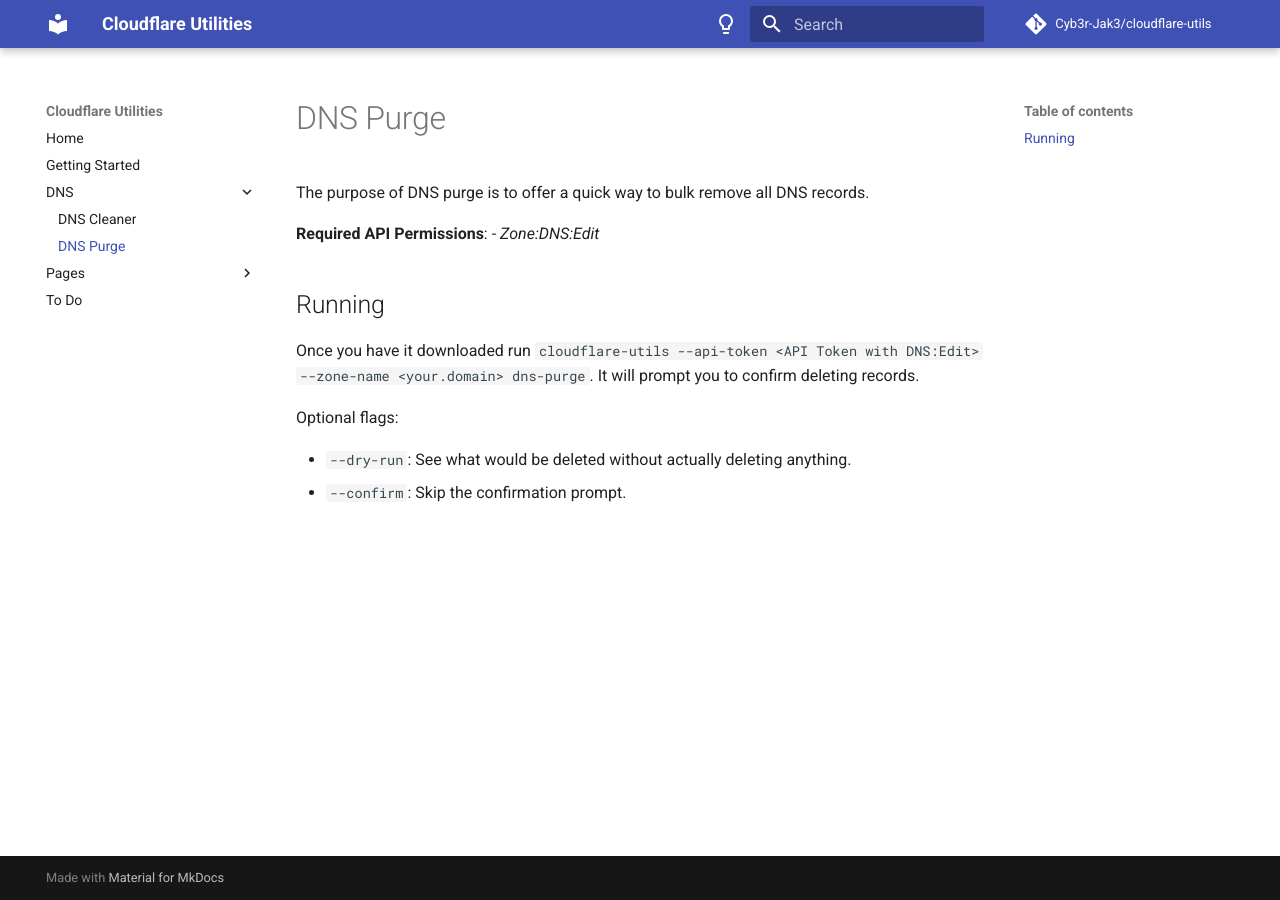
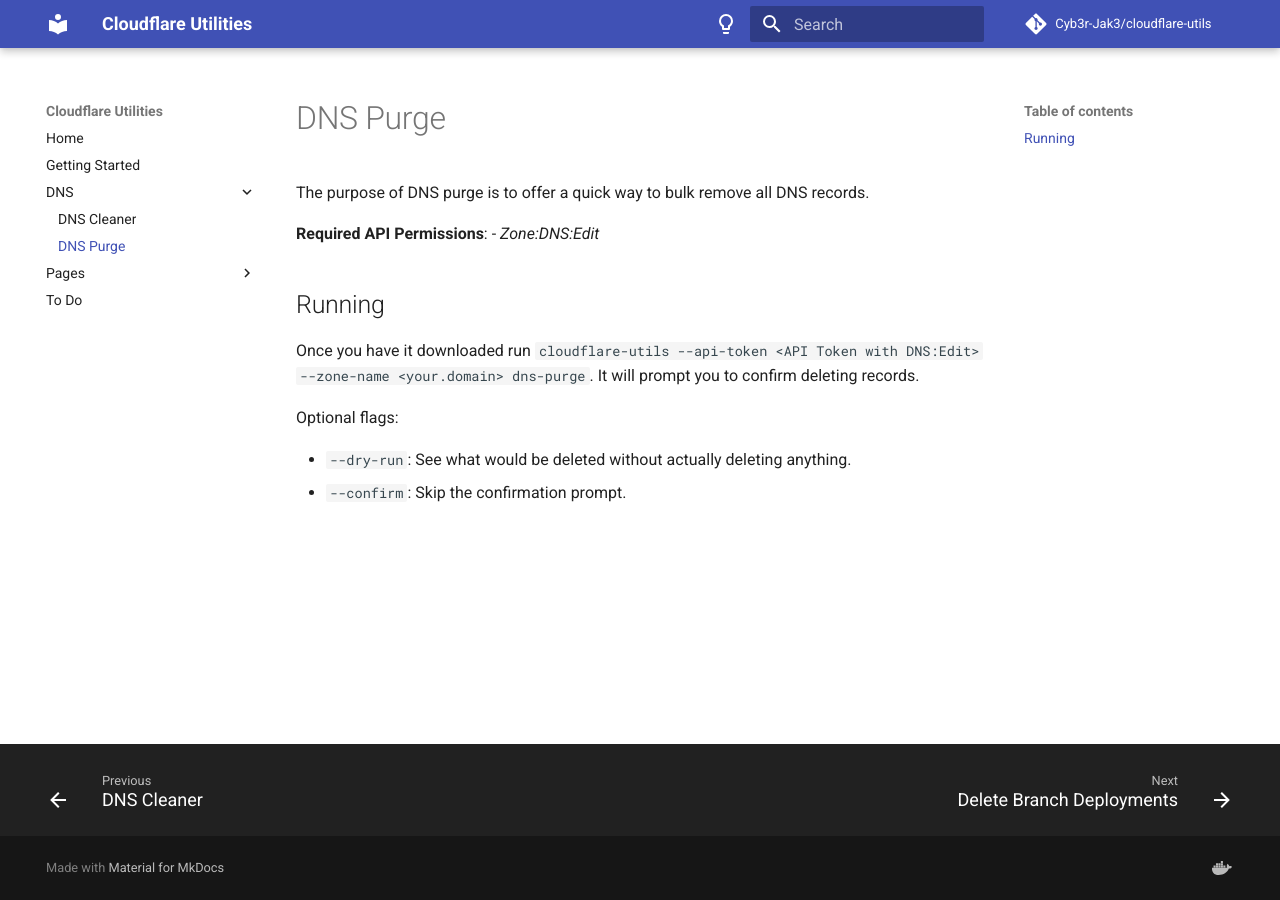
Before and after one commit to Cyb3r-Jak3/cloudflare-utils, an MkDocs documentation site: the page built from documentation/docs/dns/purge.md, in a window 1280 px wide. Built offline with MkDocs 1.6.1 and Material for MkDocs 9.7.7, drawn with Linux system fonts in a browser that asks for light colours; comment, search, counter and statistics services are not loaded.

Commit message:
Update documentation

```diff
--- a/documentation/mkdocs.yml
+++ b/documentation/mkdocs.yml
@@ -24,6 +24,7 @@ theme:
     - search.suggest
     - search.highlight
     - search.share
+    - navigation.footer
 
   plugins:
     - social
@@ -54,3 +55,9 @@ markdown_extensions:
   - pymdownx.tasklist:
       custom_checkbox: true
   - pymdownx.superfences
+
+extra:
+  social:
+    - icon: fontawesome/brands/docker
+      link: https://hub.docker.com/r/cyb3rjak3
+      name: Cyb3r-Jak3 Docker images
```
Also changed, not shown: README.md, documentation/docs/assets/images/favicon.png (added), documentation/docs/assets/images/logo.png (added), 2 other files.
